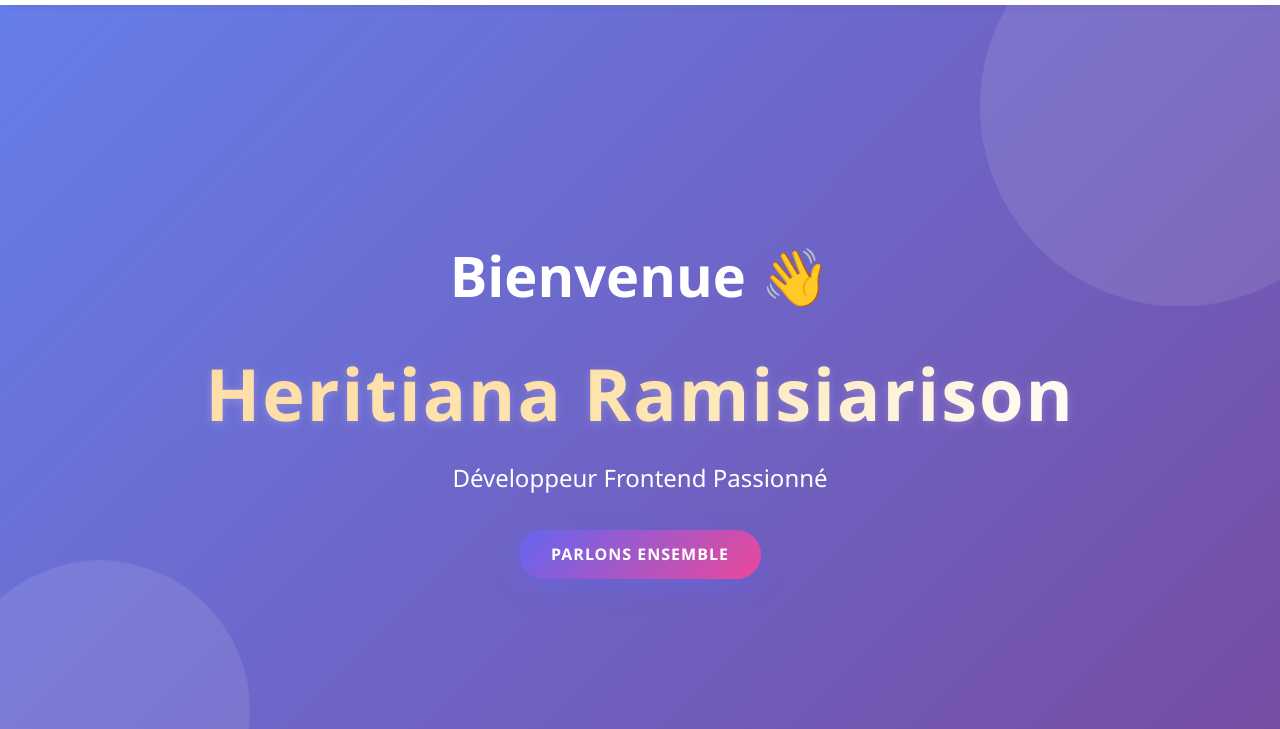
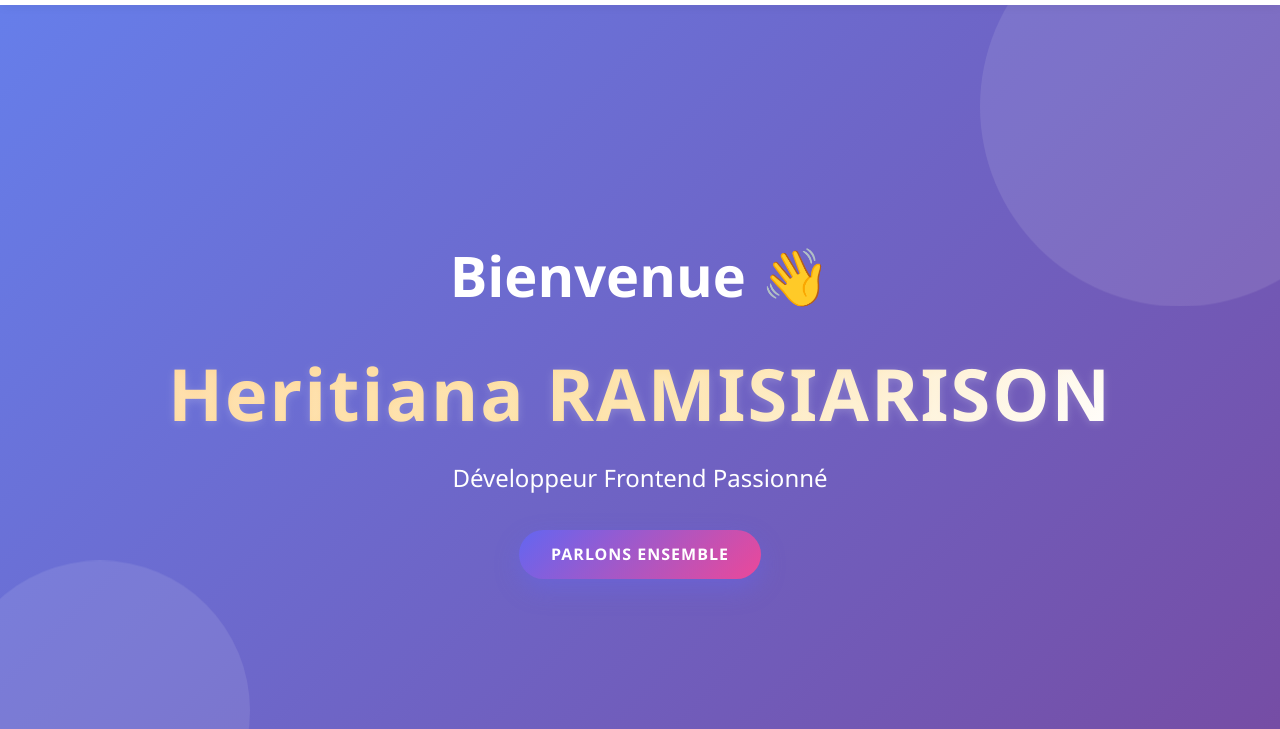
Before and after one commit to Heritiana34/Portfolio, a plain HTML site: page index.html in a window 1280 px wide. Shown: the part 73-802 px from the top of the page. Drawn offline with Linux system fonts and the light colour scheme.

Commit message:
Correct capitalization of name in hero section

```diff
--- a/index.html
+++ b/index.html
@@ -37,7 +37,7 @@
     <section id="accueil" class="hero">
         <div class="hero-content">
             <h1 class="fade-in">Bienvenue 👋</h1>
-            <h2 class="hero-name fade-in">Heritiana Ramisiarison</h2>
+            <h2 class="hero-name fade-in">Heritiana RAMISIARISON</h2>
             <p class="subtitle fade-in">Développeur Frontend Passionné</p>
             <a href="#contact" class="btn btn-primary fade-in">Parlons ensemble</a>
         </div>
```
